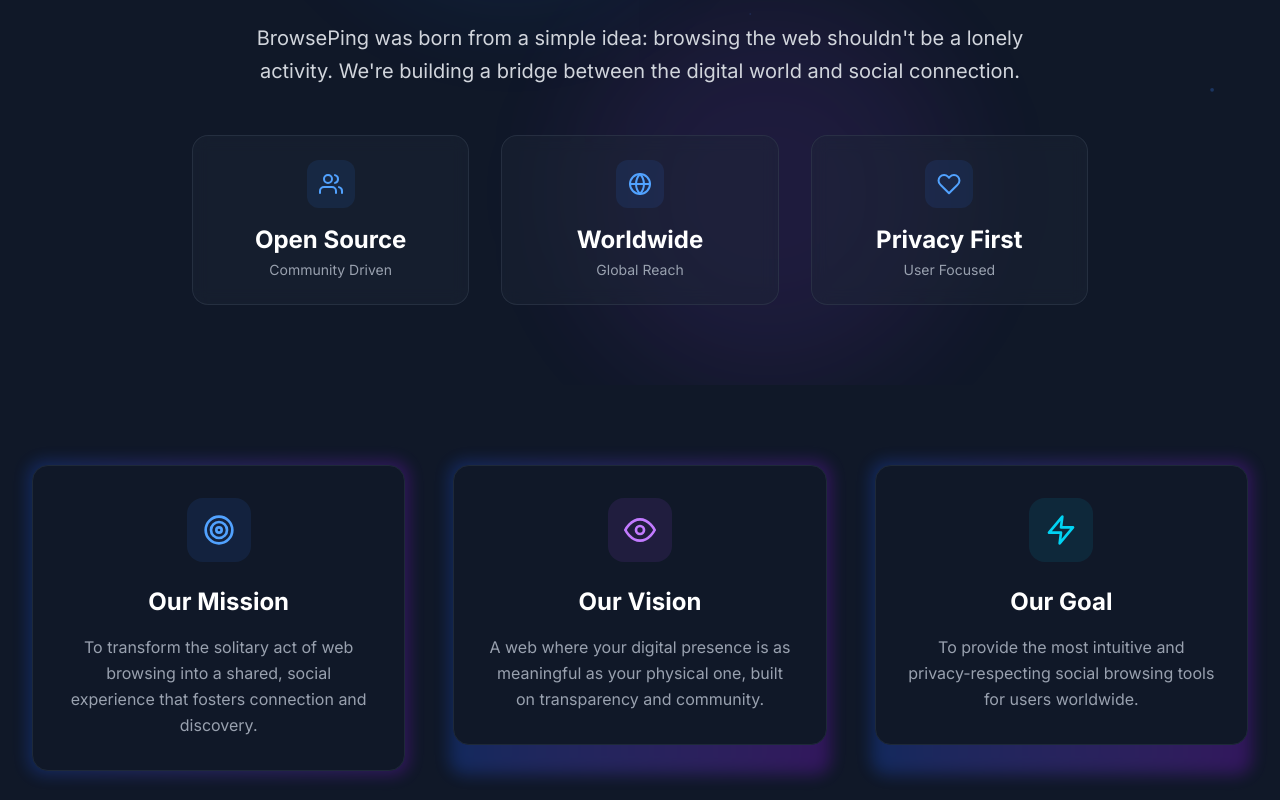
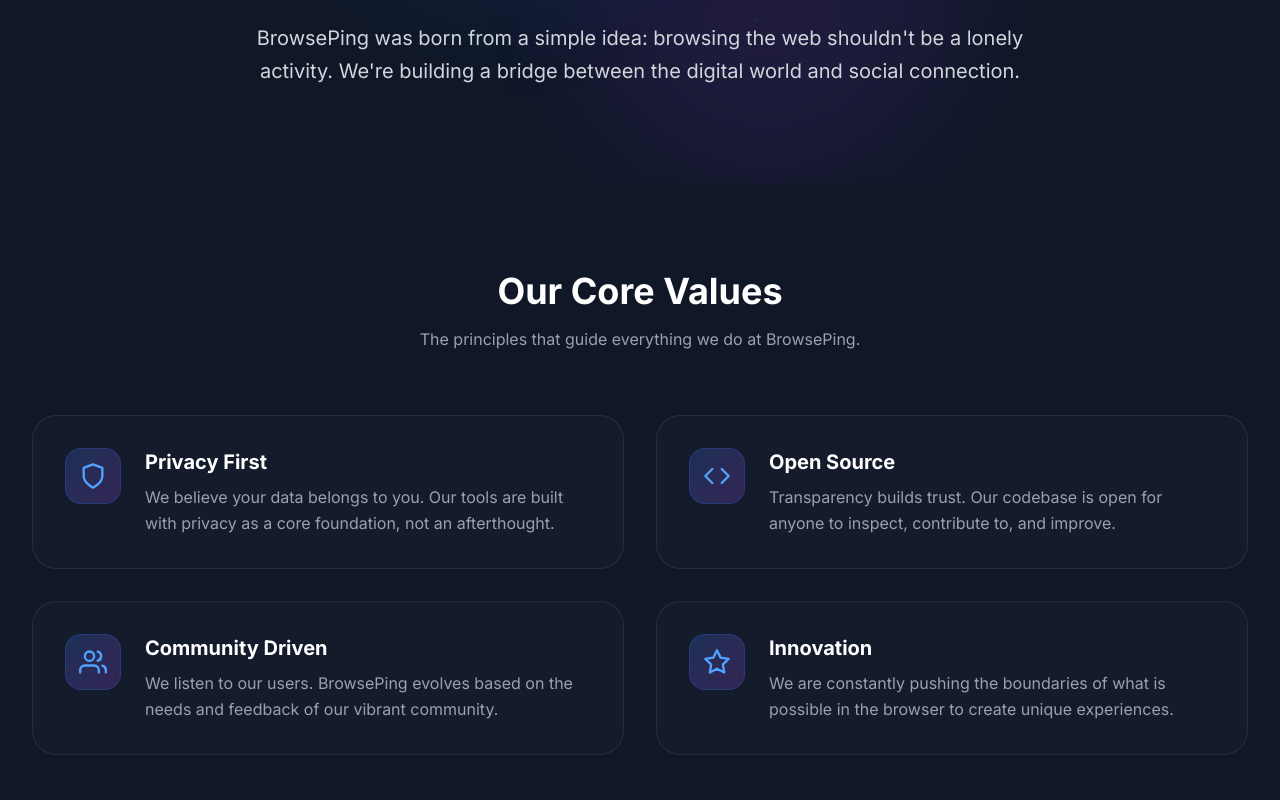
Before and after one commit to browseping/web, a Next.js app: page /about in a window 1280 px wide. Shown: the part 380-1180 px from the top of the page. Built offline with nearby package versions, Linux system fonts and the light colour scheme.

Commit message:
remove the cards

```diff
--- a/src/app/about/page.tsx
+++ b/src/app/about/page.tsx
@@ -1,7 +1,6 @@
 import React from 'react';
 import Layout from '@/components/layout/Layout';
 import AboutHero from '@/components/about/AboutHero';
-import AboutMission from '@/components/about/AboutMission';
 import AboutValues from '@/components/about/AboutValues';
 import Link from 'next/link';
 import { FiArrowRight, FiGithub } from 'react-icons/fi';
@@ -15,7 +14,6 @@
   return (
     <Layout>
       <AboutHero />
-      <AboutMission />
       <AboutValues />
 
       {/* Join Us Section */}
--- a/src/components/about/AboutHero.tsx
+++ b/src/components/about/AboutHero.tsx
@@ -40,14 +40,14 @@
             </span>
           </h1>
 
-          <p className={`text-xl text-gray-300 mb-12 max-w-3xl mx-auto leading-relaxed transition-all duration-1000 delay-700 ${
+          <p className={`text-xl text-gray-300 mb-4 max-w-3xl mx-auto leading-relaxed transition-all duration-1000 delay-700 ${
             isVisible ? 'opacity-100 translate-y-0' : 'opacity-0 translate-y-10'
           }`}>
             BrowsePing was born from a simple idea: browsing the web shouldn&apos;t be a lonely activity.
             We&apos;re building a bridge between the digital world and social connection.
           </p>
 
-          <div className={`grid grid-cols-1 md:grid-cols-3 gap-8 max-w-4xl mx-auto transition-all duration-1000 delay-900 ${
+          {/* <div className={`grid grid-cols-1 md:grid-cols-3 gap-8 max-w-4xl mx-auto transition-all duration-1000 delay-900 ${
             isVisible ? 'opacity-100 translate-y-0' : 'opacity-0 translate-y-10'
           }`}>
             {[
@@ -63,7 +63,7 @@
                 <div className="text-gray-400 text-sm">{stat.label}</div>
               </div>
             ))}
-          </div>
+          </div> */}
         </div>
       </div>
     </section>
--- a/src/components/about/AboutMission.tsx
+++ /dev/null
@@ -1,53 +0,0 @@
-import React from 'react';
-import { FiTarget, FiEye, FiZap } from 'react-icons/fi';
-
-const AboutMission = () => {
-  const missions = [
-    {
-      icon: FiTarget,
-      title: 'Our Mission',
-      description: 'To transform the solitary act of web browsing into a shared, social experience that fosters connection and discovery.',
-      bgColor: 'bg-blue-500/10',
-      iconColor: 'text-blue-400'
-    },
-    {
-      icon: FiEye,
-      title: 'Our Vision',
-      description: 'A web where your digital presence is as meaningful as your physical one, built on transparency and community.',
-      bgColor: 'bg-purple-500/10',
-      iconColor: 'text-purple-400'
-    },
-    {
-      icon: FiZap,
-      title: 'Our Goal',
-      description: 'To provide the most intuitive and privacy-respecting social browsing tools for users worldwide.',
-      bgColor: 'bg-cyan-500/10',
-      iconColor: 'text-cyan-400'
-    }
-  ];
-
-  return (
-    <section className="py-20 bg-gray-900/50">
-      <div className="max-w-7xl mx-auto px-4 sm:px-6 lg:px-8">
-        <div className="grid grid-cols-1 md:grid-cols-3 gap-12">
-          {missions.map((item, index) => (
-            <div key={index} className="relative group">
-              <div className="absolute -inset-1 bg-gradient-to-r from-blue-600 to-purple-600 rounded-2xl blur opacity-25 group-hover:opacity-50 transition duration-1000 group-hover:duration-200"></div>
-              <div className="relative bg-gray-900 p-8 rounded-2xl border border-gray-800 leading-none flex flex-col items-center text-center hover:cursor-pointer">
-                <div className={`w-16 h-16 ${item.bgColor} rounded-2xl flex items-center justify-center mb-6`}>
-                  <item.icon className={item.iconColor} size={32} />
-                </div>
-                <h3 className="text-2xl font-bold text-white mb-4">{item.title}</h3>
-                <p className="text-gray-400 leading-relaxed">
-                  {item.description}
-                </p>
-              </div>
-            </div>
-          ))}
-        </div>
-      </div>
-    </section>
-  );
-};
-
-export default AboutMission;
--- a/src/components/about/AboutValues.tsx
+++ b/src/components/about/AboutValues.tsx
@@ -26,7 +26,7 @@
   ];
 
   return (
-    <section className="py-24 relative overflow-hidden">
+    <section className="py-22 relative overflow-hidden">
       <div className="max-w-7xl mx-auto px-4 sm:px-6 lg:px-8">
         <div className="text-center mb-16">
           <h2 className="text-4xl font-bold text-white mb-4">Our Core Values</h2>
```
